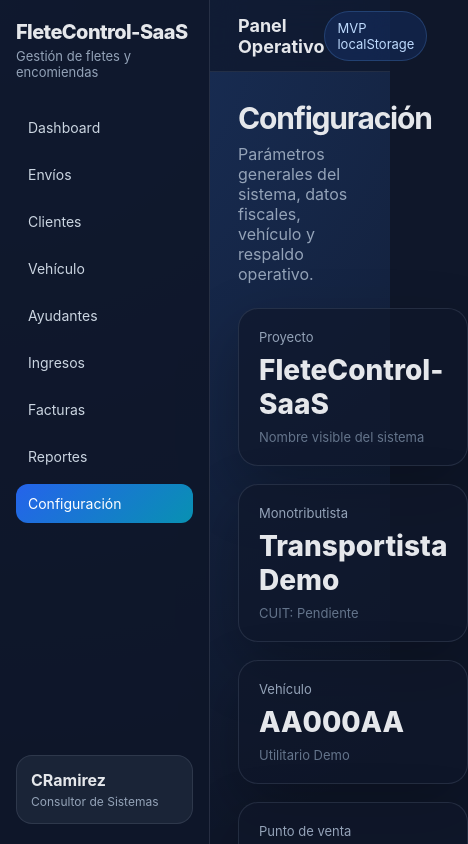
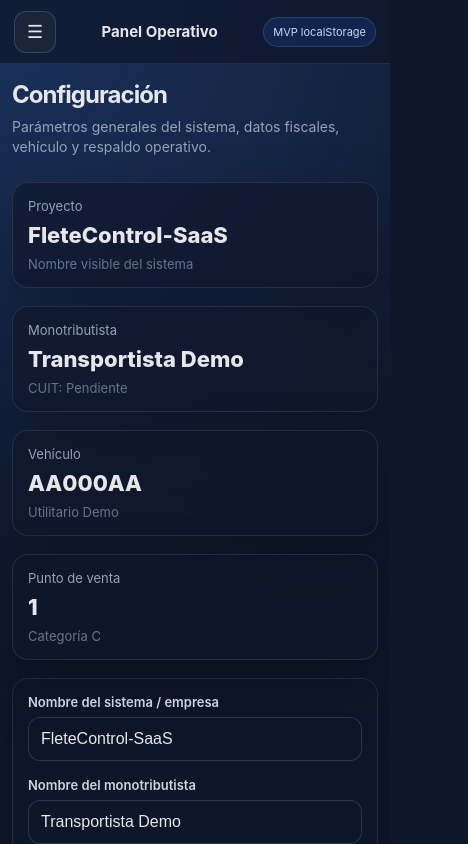
Before and after one commit to rcesarone-lab/fletecontrol-saas, a React (Vite) app: page /configuracion in a window 390 px wide. Shown: the top 844 px of the page, 468 px wide, since content can reach past the window. Built offline with nearby package versions, Linux system fonts and the light colour scheme.

Commit message:
feat: improve responsive mobile layout for operational data entry

```diff
--- a/src/components/layout/Header.tsx
+++ b/src/components/layout/Header.tsx
@@ -1,6 +1,14 @@
-export default function Header() {
+type HeaderProps = {
+  onMenuClick: () => void;
+};
+
+export default function Header({ onMenuClick }: HeaderProps) {
   return (
     <header className="header">
+      <button className="mobile-menu-button" onClick={onMenuClick}>
+        ☰
+      </button>
+
       <div>
         <div className="header-title">Panel Operativo</div>
       </div>
--- a/src/components/layout/PageLayout.tsx
+++ b/src/components/layout/PageLayout.tsx
@@ -1,18 +1,22 @@
 import type { ReactNode } from "react";
+import { useState } from "react";
+import Header from "./Header";
 import Sidebar from "./Sidebar";
-import Header from "./Header";
 
 type PageLayoutProps = {
   children: ReactNode;
 };
 
 export default function PageLayout({ children }: PageLayoutProps) {
+  const [sidebarOpen, setSidebarOpen] = useState(false);
+
   return (
     <div className="app-shell">
-      <Sidebar />
+      <Sidebar open={sidebarOpen} onClose={() => setSidebarOpen(false)} />
 
       <main className="main">
-        <Header />
+        <Header onMenuClick={() => setSidebarOpen(true)} />
+
         <section className="content">{children}</section>
       </main>
     </div>
--- a/src/components/layout/Sidebar.tsx
+++ b/src/components/layout/Sidebar.tsx
@@ -1,47 +1,58 @@
 import { NavLink } from "react-router-dom";
 
-export default function Sidebar() {
+type SidebarProps = {
+  open: boolean;
+  onClose: () => void;
+};
+
+export default function Sidebar({ open, onClose }: SidebarProps) {
   return (
-    <aside className="sidebar">
+    <>
+      <div
+        className={`sidebar-overlay ${open ? "visible" : ""}`}
+        onClick={onClose}
+      />
+
+      <aside className={`sidebar ${open ? "sidebar-open" : ""}`}>
         <div className="brand">
           <div className="brand-title">FleteControl-SaaS</div>
           <div className="brand-subtitle">Gestión de fletes y encomiendas</div>
         </div>
 
         <nav className="nav">
-        <NavLink to="/dashboard" className="nav-link">
+          <NavLink to="/dashboard" className="nav-link" onClick={onClose}>
             Dashboard
           </NavLink>
 
-        <NavLink to="/envios" className="nav-link">
+          <NavLink to="/envios" className="nav-link" onClick={onClose}>
             Envíos
           </NavLink>
 
-        <NavLink to="/clientes" className="nav-link">
+          <NavLink to="/clientes" className="nav-link" onClick={onClose}>
             Clientes
           </NavLink>
 
-        <NavLink to="/vehiculo" className="nav-link">
+          <NavLink to="/vehiculo" className="nav-link" onClick={onClose}>
             Vehículo
           </NavLink>
 
-        <NavLink to="/ayudantes" className="nav-link">
+          <NavLink to="/ayudantes" className="nav-link" onClick={onClose}>
             Ayudantes
           </NavLink>
 
-        <NavLink to="/ingresos" className="nav-link">
+          <NavLink to="/ingresos" className="nav-link" onClick={onClose}>
             Ingresos
           </NavLink>
 
-        <NavLink to="/facturas" className="nav-link">
+          <NavLink to="/facturas" className="nav-link" onClick={onClose}>
             Facturas
           </NavLink>
 
-        <NavLink to="/reportes" className="nav-link">
+          <NavLink to="/reportes" className="nav-link" onClick={onClose}>
             Reportes
           </NavLink>
 
-        <NavLink to="/configuracion" className="nav-link">
+          <NavLink to="/configuracion" className="nav-link" onClick={onClose}>
             Configuración
           </NavLink>
         </nav>
@@ -51,5 +62,6 @@ export default function Sidebar() {
           <div className="signature-role">Consultor de Sistemas</div>
         </div>
       </aside>
+    </>
   );
 }
--- a/src/index.css
+++ b/src/index.css
@@ -452,3 +452,173 @@ th {
   gap: 12px;
   margin-top: 22px;
 }
+
+.mobile-menu-button {
+  display: none;
+  border: 1px solid rgba(148, 163, 184, 0.24);
+  background: rgba(30, 41, 59, 0.8);
+  color: #e5e7eb;
+  border-radius: 12px;
+  padding: 9px 12px;
+  font-size: 18px;
+  cursor: pointer;
+}
+
+.sidebar-overlay {
+  display: none;
+}
+
+@media (max-width: 760px) {
+  body {
+    min-width: 0;
+  }
+
+  .app-shell {
+    display: block;
+  }
+
+  .mobile-menu-button {
+    display: inline-flex;
+    align-items: center;
+    justify-content: center;
+  }
+
+  .sidebar {
+    width: 280px;
+    transform: translateX(-100%);
+    transition: transform 0.22s ease;
+    z-index: 60;
+  }
+
+  .sidebar.sidebar-open {
+    transform: translateX(0);
+  }
+
+  .sidebar-overlay {
+    display: block;
+    position: fixed;
+    inset: 0;
+    background: rgba(2, 6, 23, 0.66);
+    backdrop-filter: blur(4px);
+    opacity: 0;
+    pointer-events: none;
+    transition: opacity 0.2s ease;
+    z-index: 55;
+  }
+
+  .sidebar-overlay.visible {
+    opacity: 1;
+    pointer-events: auto;
+  }
+
+  .main {
+    margin-left: 0;
+    width: 100%;
+  }
+
+  .header {
+    height: 64px;
+    padding: 0 14px;
+    gap: 10px;
+  }
+
+  .header-title {
+    font-size: 15px;
+  }
+
+  .header-pill {
+    font-size: 11px;
+    padding: 7px 9px;
+  }
+
+  .content {
+    padding: 16px 12px 24px;
+  }
+
+  .page-title {
+    font-size: 24px;
+  }
+
+  .page-description {
+    font-size: 14px;
+    line-height: 1.45;
+  }
+
+  .grid-4,
+  .grid-2 {
+    grid-template-columns: 1fr;
+  }
+
+  .card {
+    padding: 15px;
+    border-radius: 16px;
+  }
+
+  .card-value {
+    font-size: 22px;
+  }
+
+  .form-grid {
+    grid-template-columns: 1fr;
+  }
+
+  .form-field input,
+  .form-field textarea,
+  select {
+    min-height: 44px;
+    font-size: 16px;
+  }
+
+  .primary-button,
+  .danger-button,
+  .secondary-button {
+    min-height: 44px;
+    width: 100%;
+  }
+
+  .backup-actions {
+    flex-direction: column;
+  }
+
+  .table-wrapper {
+    overflow-x: auto;
+    -webkit-overflow-scrolling: touch;
+  }
+
+  table {
+    min-width: 760px;
+  }
+
+  th,
+  td {
+    padding: 12px 10px;
+    font-size: 13px;
+  }
+
+  .metric-row {
+    align-items: flex-start;
+    flex-direction: column;
+    gap: 4px;
+  }
+
+  .toast {
+    top: 14px;
+    right: 12px;
+    left: 12px;
+    min-width: unset;
+    max-width: unset;
+  }
+
+  .modal-card {
+    padding: 18px;
+    border-radius: 18px;
+  }
+
+  .modal-actions {
+    flex-direction: column-reverse;
+  }
+
+  .signature {
+    padding: 12px;
+  }
+}
```
Lines whose indentation alone changed are shown as unchanged.
